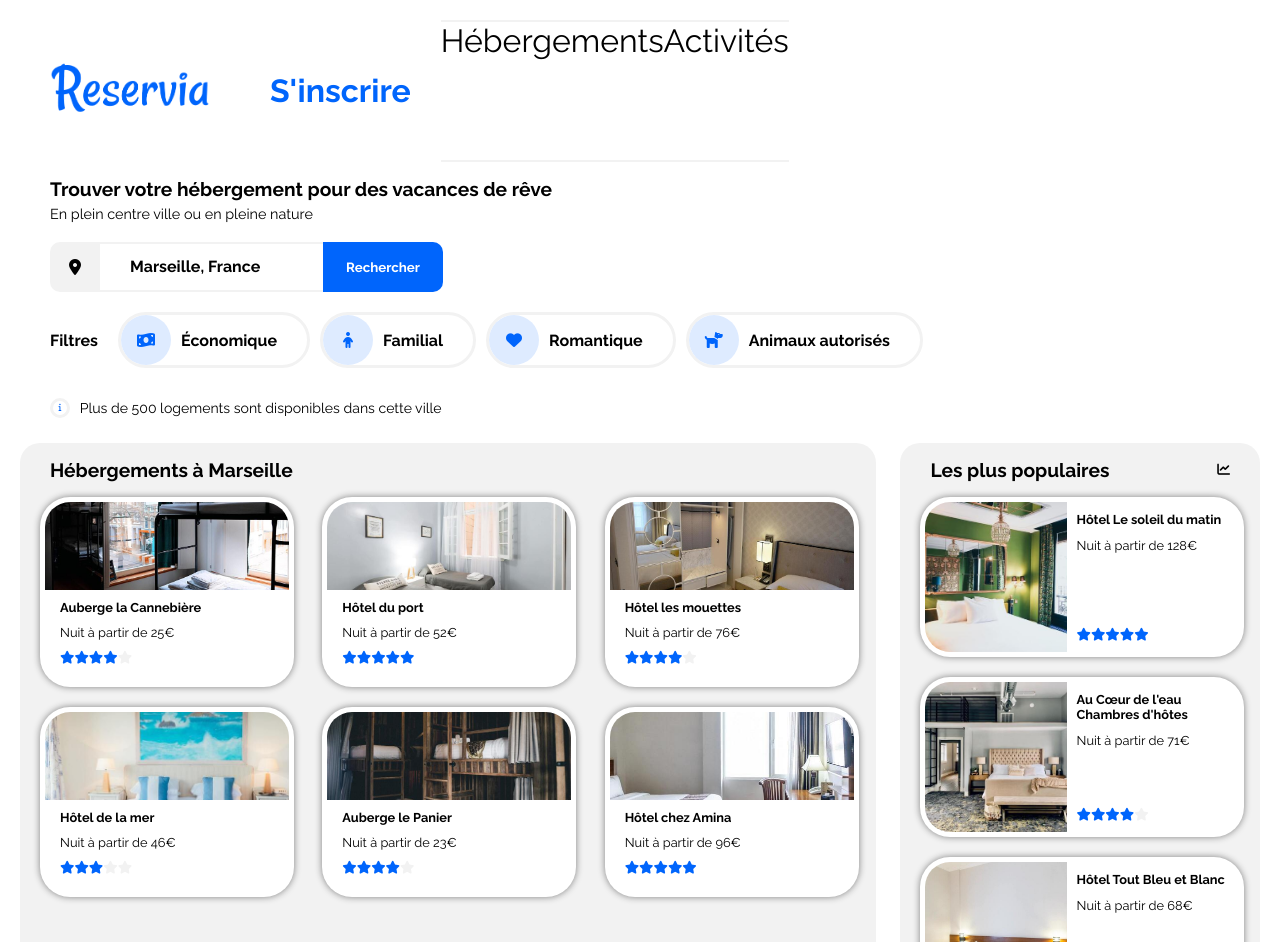
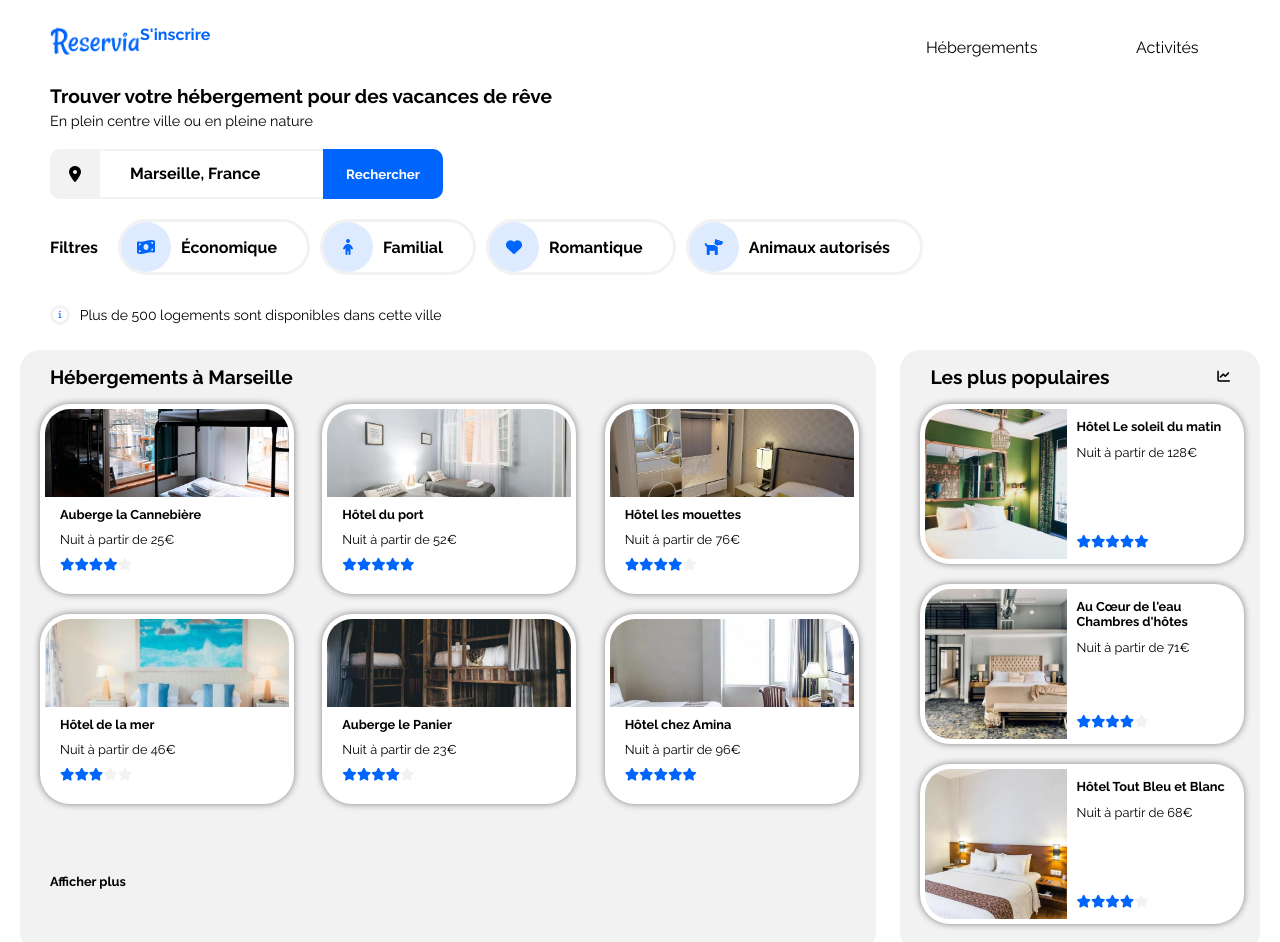
Before and after one commit to TitiCodeur/Projet-Reservia, a plain HTML site: page index.html in a window 1280 px wide. Shown: the top 942 px of the page. Drawn offline with Linux system fonts and the light colour scheme.

Commit message:
Mise en place de grid dans le header

```diff
--- a/index.html
+++ b/index.html
@@ -17,7 +17,7 @@
 					<p>
 						<img src="images/logo/Reservia@3x.png" alt="logo" id="logo" />
 					</p>
-					<p><a href="#" id="inscription">S'inscrire</a></p>
+					<div id="inscription"><a href="#" id="inscription">S'inscrire</a></div>
 				</div>
 				<nav>
 					<a href="#section_3" class="link2">Hébergements</a>
--- a/style.css
+++ b/style.css
@@ -73,6 +73,7 @@ body {
 #inscription {
 	color: #0065FC;
 	font-weight: bold;
+	padding-right: 30px;
 }
 
 nav {
@@ -406,7 +407,7 @@ footer a:hover {
 	/* Body */
 
 	main {
-		margin: 20px;
+		margin: 0 20px 20px 20px;
 	}
 
 	.stars {
@@ -416,22 +417,42 @@ footer a:hover {
 	/* Header */
 
 	header {
-		display: flex;
+		display: grid;
+		grid-template-columns: 1fr 5fr 1fr 1fr 1fr;
+		grid-template-rows: 1fr;
 		text-align: center;
 	}
 
-	.link1 {
-		padding-bottom: 10px;
-		border-bottom: 2px #0065FC solid;
+	#en-tete p {
+		margin: 20px 0 0 30px;
+	}
+
+	#logo {
+		width: 90px;
+	}
+
+	#inscription {
+		grid-column-start: 5;
+	}
+
+	nav {
+		font-size: 1em;
+		align-items: center;
+		grid-column-start: 3;
+		grid-column-end: span2;
+	}
+
+	.link2 {
+		padding-top: 36px;
+		border: none;
 		width: 100%;
 		text-align: center;
 	}
 
-	.link2 {
-		padding-bottom: 10px;
-		border-top: 2px #F2F2F2 solid;
-		width: 100%;
-		text-align: center;
+	.link2:hover {
+		color: #0065FC;
+		border-top: 2px #0065FC solid;
+		border-bottom: 2px white solid;
 	}
 
 	/* Section 1 */
```
